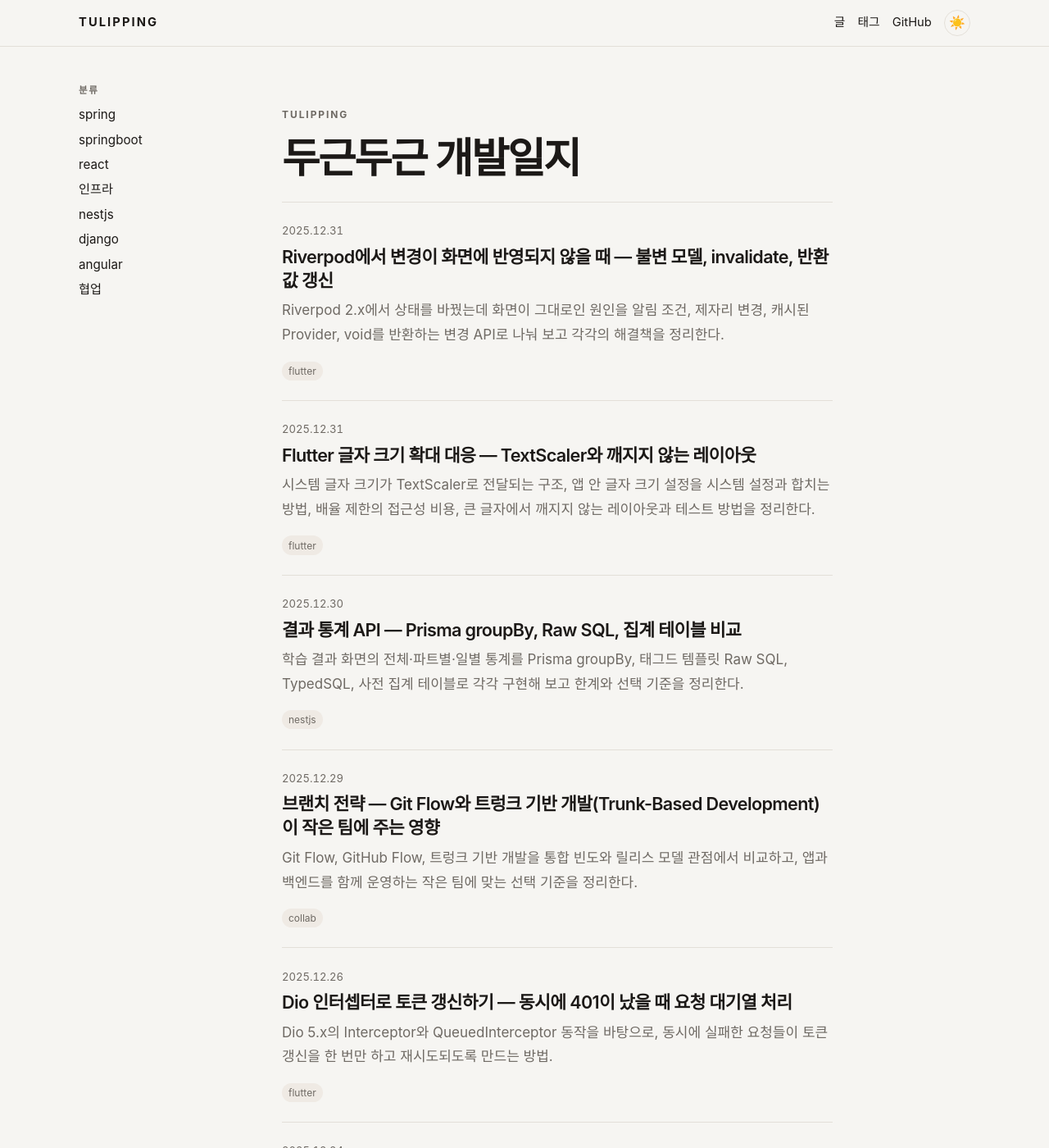
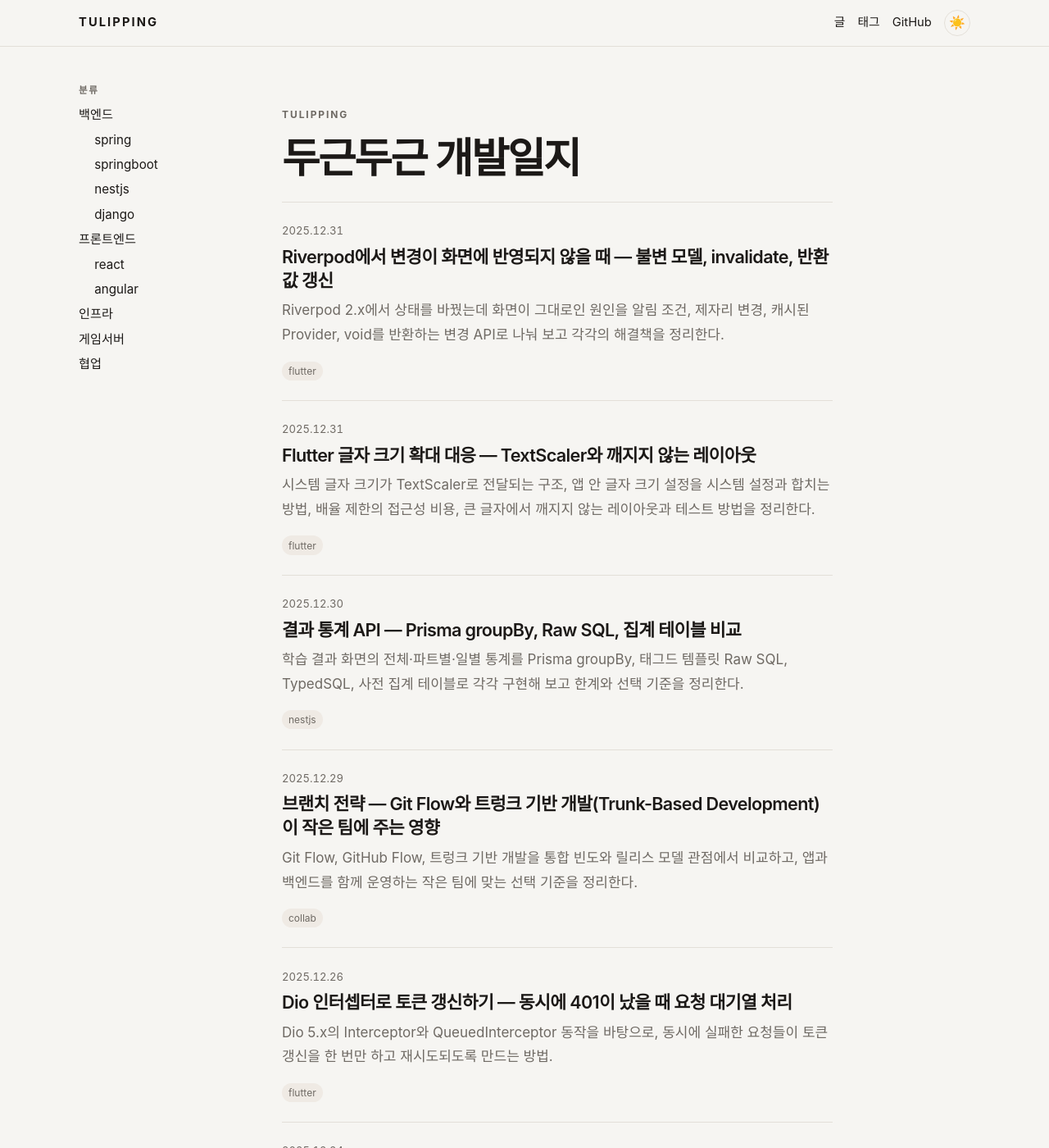
Before and after one commit to com8599/com8599.github.io, a Jekyll site: the page built from index.html, in a window 1280 px wide and 1400 px high. Shown: the whole window at 82% size. Built offline with Jekyll 4.4.1, drawn with Linux system fonts in a browser that asks for light colours; some web fonts are replaced.

Commit message:
Group the side menu and add the game server menu.

```diff
--- a/_data/classify.yml
+++ b/_data/classify.yml
@@ -1,24 +1,22 @@
-- name: spring
-  slug: spring
-  tag: spring
-- name: springboot
-  slug: springboot
-  tag: spring-boot
-- name: react
-  slug: react
-  tag: react
+- name: 백엔드
+  items:
+    - name: spring
+      slug: spring
+    - name: springboot
+      slug: springboot
+    - name: nestjs
+      slug: nestjs
+    - name: django
+      slug: django
+- name: 프론트엔드
+  items:
+    - name: react
+      slug: react
+    - name: angular
+      slug: angular
 - name: 인프라
   slug: infra
-  tag: infra
-- name: nestjs
-  slug: nestjs
-  tag: nestjs
-- name: django
-  slug: django
-  tag: django
-- name: angular
-  slug: angular
-  tag: angular
+- name: 게임서버
+  slug: game-server
 - name: 협업
   slug: collab
-  tag: collab
--- a/_includes/side.html
+++ b/_includes/side.html
@@ -2,8 +2,16 @@
   <p class="side-label">분류</p>
   <nav aria-label="분류">
     {% for item in site.data.classify %}
-      {% assign item_url = item.slug | prepend: "/" | append: "/" %}
-      <a href="{{ item_url | relative_url }}"{% if page.url == item_url %} aria-current="page"{% endif %}>{{ item.name }}</a>
+      {% if item.items %}
+        <p class="side-group">{{ item.name }}</p>
+        {% for child in item.items %}
+          {% assign child_url = child.slug | prepend: "/" | append: "/" %}
+          <a class="side-child" href="{{ child_url | relative_url }}"{% if page.url == child_url %} aria-current="page"{% endif %}>{{ child.name }}</a>
+        {% endfor %}
+      {% else %}
+        {% assign item_url = item.slug | prepend: "/" | append: "/" %}
+        <a href="{{ item_url | relative_url }}"{% if page.url == item_url %} aria-current="page"{% endif %}>{{ item.name }}</a>
+      {% endif %}
     {% endfor %}
   </nav>
 </aside>
--- a/_layouts/default.html
+++ b/_layouts/default.html
@@ -4,7 +4,7 @@
   <meta charset="utf-8">
   <meta name="viewport" content="width=device-width, initial-scale=1">
   <link rel="stylesheet" href="https://cdn.jsdelivr.net/gh/orioncactus/pretendard@v1.3.9/dist/web/variable/pretendardvariable-dynamic-subset.min.css">
-  <link rel="stylesheet" href="{{ '/assets/css/site.css' | relative_url }}">
+  <link rel="stylesheet" href="{{ '/assets/css/site.css' | relative_url }}?v={{ site.time | date: '%s' }}">
   {% seo %}
   <script>
     (function () {
--- a/assets/css/site.css
+++ b/assets/css/site.css
@@ -140,6 +140,14 @@ a:hover { color: var(--accent); }
 }
 
 .side nav a[aria-current="page"] { color: var(--accent); }
+
+.side-group {
+  margin: 0;
+  padding: 0.12rem 0;
+  font-size: 0.95rem;
+}
+
+.side nav a.side-child { padding-left: 1.2rem; }
 
 .wrap {
   width: min(42rem, 100%);
--- /dev/null
+++ b/game-server.html
@@ -0,0 +1,6 @@
+---
+layout: topic
+title: 게임서버
+tag: game-server
+permalink: /game-server/
+---
```
